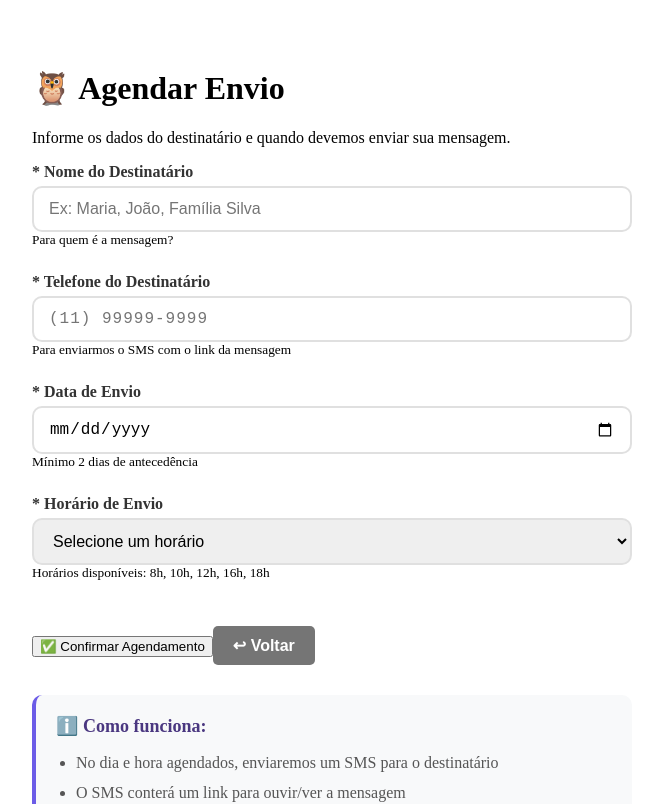
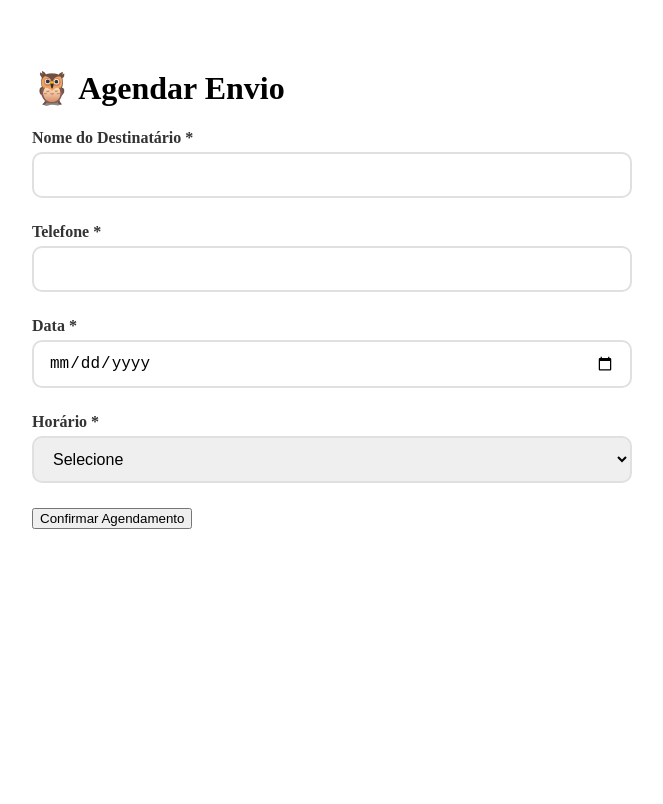
Before and after one commit to AdilsonStewart/CorujinhaLegal, a React (Create React App) app: page /agendamento in a window 1280 px wide. Shown: the top 804 px of the page, without its empty margins (308-971 px from the left). Built offline with nearby package versions, Linux system fonts and the light colour scheme.

Commit message:
Refactor scheduling logic and integrate Firestore

```diff
--- a/src/screens/Agendamento.js
+++ b/src/screens/Agendamento.js
@@ -3,7 +3,11 @@ import { useNavigate } from 'react-router-dom';
 import './Agendamento.css';
 import { createClient } from '@supabase/supabase-js';
 
-// 🔧 CONEXÃO COM SUPABASE
+// 🔧 FIRESTORE
+import { db } from "../firebase/config";
+import { collection, addDoc } from "firebase/firestore";
+
+// 🔧 SUPABASE
 const supabaseUrl = 'https://kuwsgvhjmjnhkteleczc.supabase.co';
 const supabaseKey = 'sb_publishable_Rgq_kYySn7XB-zPyDG1_Iw_YEVt8O2P';
 const supabase = createClient(supabaseUrl, supabaseKey);
@@ -18,328 +22,178 @@ const Agendamento = () => {
   const [selectedTime, setSelectedTime] = useState('');
   const [loading, setLoading] = useState(false);
 
-  // Lê o link da gravação de forma segura no cliente
+  // Link da gravação salva na Supabase
   const [linkMensagem, setLinkMensagem] = useState('');
   useEffect(() => {
-    if (typeof window !== 'undefined' && window.localStorage) {
-      const link = localStorage.getItem('lastRecordingUrl') || '';
-      setLinkMensagem(link);
-      console.log('🔗 Link da mensagem carregado:', link);
-    }
+    const link = localStorage.getItem('lastRecordingUrl') || '';
+    setLinkMensagem(link);
+    console.log('🔗 Link da mensagem carregado:', link);
   }, []);
 
-  // SEUS HORÁRIOS ESPECÍFICOS
+  // Ler o clienteId salvo no cadastro
+  const clienteId = localStorage.getItem("clienteId");
+
   const horariosFixos = ["08:00", "10:00", "12:00", "16:00", "18:00"];
 
-  // Formata telefone
   const formatPhone = (v) => {
     const n = v.replace(/\D/g, '');
-    if (n.length <= 11) {
-      return n.replace(/(\d{2})(\d{5})(\d{4})/, '($1) $2-$3');
-    }
-    return v;
+    return n.replace(/(\d{2})(\d{5})(\d{4})/, '($1) $2-$3');
   };
 
-  // Data mínima (2 dias à frente)
   const minDate = () => {
     const d = new Date();
     d.setDate(d.getDate() + 2);
     return d.toISOString().split('T')[0];
   };
 
-  // Data máxima (1 ano)
   const maxDate = () => {
     const d = new Date();
     d.setFullYear(d.getFullYear() + 1);
     return d.toISOString().split('T')[0];
   };
 
-  // ⭐⭐ FUNÇÃO PRINCIPAL DE AGENDAMENTO - CORRIGIDA ⭐⭐
+  // ⭐⭐ FUNÇÃO DE AGENDAMENTO ⭐⭐
   const handleSchedule = async () => {
     if (!nome || !telefone || !selectedDate || !selectedTime) {
       alert('Preencha todos os campos!');
       return;
     }
 
+    if (!clienteId) {
+      alert('Erro: Cliente não encontrado. Refaça o cadastro.');
+      return;
+    }
+
     const digits = telefone.replace(/\D/g, '');
     if (digits.length < 10 || digits.length > 11) {
-      alert('Telefone inválido! Use DDD + número (10 ou 11 dígitos)');
+      alert('Telefone inválido!');
       return;
     }
 
     const telefoneFull = `55${digits}`;
 
-    const hoje = new Date();
-    const dataEscolhida = new Date(selectedDate);
-    const minimo24h = new Date(hoje.getTime() + 24 * 60 * 60 * 1000);
-
-    if (dataEscolhida < minimo24h) {
-      alert('Precisa ser com no mínimo 24h de antecedência!');
-      return;
-    }
-
     setLoading(true);
 
     try {
-      // 1) Buscar dados do CLIENTE (remetente) do localStorage
-      const clienteNome = localStorage.getItem('clienteNome') || 'Cliente';
-      const clienteTelefone = localStorage.getItem('clienteTelefone') || '';
-      const dadosPagamentoStr = localStorage.getItem('dadosPagamento');
-      const dadosPagamento = dadosPagamentoStr ? JSON.parse(dadosPagamentoStr) : {};
-      const orderID = dadosPagamento.orderID || 'ORDER-' + Date.now();
-
-      console.log('👤 Dados do cliente:', { clienteNome, clienteTelefone, orderID });
-
-      // 2) Salvar no localStorage (como já fazia)
-      const agendamentoDados = {
-        nome: nome.trim(),
+      // Dados do agendamento
+      const agendamento = {
+        destinatario: nome.trim(),
         telefone: telefoneFull,
         data: selectedDate,
         hora: selectedTime,
         linkMensagem: linkMensagem,
-        timestamp: new Date().toISOString()
+        criadoEm: new Date().toISOString(),
+        timestamp: Date.now(),
       };
 
-      localStorage.setItem('agendamento_corujinha', JSON.stringify(agendamentoDados));
-      localStorage.setItem('lastAgendamento', JSON.stringify({
-        nome: nome.trim(),
-        telefone: telefoneFull,
-        dataEntrega: selectedDate,
-        horario: selectedTime,
-        linkMensagem: linkMensagem
-      }));
+      // ⭐⭐ 1. SALVAR NO LOCALSTORAGE (continua) ⭐⭐
+      localStorage.setItem("agendamento_corujinha", JSON.stringify(agendamento));
 
-      console.log('📝 Agendamento salvo no localStorage:', agendamentoDados);
-
-      // ⭐⭐ 3) SALVAR NO SUPABASE (NOVO - CRÍTICO) ⭐⭐
-      console.log('💾 Iniciando salvamento no Supabase...');
-
+      // ⭐⭐ 2. SALVAR NO SUPABASE (continua igual) ⭐⭐
       const dadosSupabase = {
-        // Campos EXATOS da sua tabela 'agendamentos'
         data_agendamento: selectedDate,
-        hora_agendamento: selectedTime + ':00',
+        hora_agendamento: selectedTime + ":00",
         link_midia: linkMensagem,
         criado_em: new Date().toISOString(),
         enviado: false,
-
-        // ⭐⭐ DADOS COMPLETOS (com TUDO) ⭐⭐
-        dados_completos: {
-          // Dados do PAGAMENTO
-          tipo: dadosPagamento.tipo || 'audio',
-          order_id: orderID,
-          paypal_order_id: dadosPagamento.paypalOrderID || '',
-          valor: dadosPagamento.valor || (dadosPagamento.tipo === 'audio' ? 5.00 : 10.00),
-          status: 'pago',
-
-          // ⭐⭐ Dados do REMETENTE (CLIENTE) - para "Sou Cliente" ⭐⭐
-          remetente: clienteNome,
-          telefone_remetente: clienteTelefone.replace(/\D/g, ''),
-          cliente_nome: clienteNome,
-          cliente_telefone: clienteTelefone.replace(/\D/g, ''),
-
-          // ⭐⭐ Dados do DESTINATÁRIO (AGENDAMENTO) - para enviar SMS ⭐⭐
-          destinatario: nome.trim(),
-          telefone: telefoneFull,
-          data_agendamento: selectedDate,
-          hora_agendamento: selectedTime,
-
-          // Link da mensagem
-          link_midia: linkMensagem,
-
-          // Datas
-          data_pagamento: dadosPagamento.dataPagamento || new Date().toISOString(),
-          criado_em: new Date().toISOString()
-        },
-
-        // Outros campos da sua tabela
-        evento_paypal: `AGENDAMENTO_${orderID}`,
-        valor: dadosPagamento.valor || (dadosPagamento.tipo === 'audio' ? 5.00 : 10.00)
+        dados_completos: agendamento,
+        valor: 5,
       };
 
-      console.log('📤 Salvando no Supabase:', dadosSupabase);
-
-      // SALVAR DIRETO NO SUPABASE
-      const { data, error } = await supabase
-        .from('agendamentos')
+      const { data: sData, error: sError } = await supabase
+        .from("agendamentos")
         .insert([dadosSupabase])
         .select();
 
-      if (error) {
-        console.error('❌ ERRO AO SALVAR NO SUPABASE:', error);
-        alert('Agendamento salvo localmente, mas houve erro no banco de dados.');
+      if (sError) {
+        console.error("❌ Erro Supabase:", sError);
       } else {
-        console.log('✅ SUCESSO! Salvo no Supabase com ID:', data[0]?.id);
+        console.log("✅ Supabase OK:", sData);
       }
 
-      // 4) Mensagem de sucesso
-      alert(`✅ Agendado com sucesso!\nPara: ${nome.trim()}\nData: ${selectedDate}\nHorário: ${selectedTime}`);
+      // ⭐⭐ 3. SALVAR NO FIRESTORE (NOVO, IMPORTANTE!) ⭐⭐
+      console.log("🔥 Salvando no Firestore dentro do cliente:", clienteId);
 
-      // 5) Redireciona para página de saída
-      setTimeout(() => {
-        navigate('/saida');
-      }, 2000);
+      await addDoc(
+        collection(db, "clientes", clienteId, "agendamentos"),
+        agendamento
+      );
 
-    } catch (error) {
-      console.error('❌ Erro geral no agendamento:', error);
-      alert('Erro ao salvar agendamento. Tente novamente.');
-      setLoading(false);
+      console.log("✅ Agendamento salvo no Firestore!");
+
+      alert(`✔ Agendado com sucesso para ${selectedDate} às ${selectedTime}`);
+      navigate("/saida");
+
+    } catch (err) {
+      console.error("❌ ERRO GERAL:", err);
+      alert("Erro ao agendar.");
     }
+
+    setLoading(false);
   };
 
-  // Formata telefone enquanto digita
   const handlePhoneChange = (e) => {
-    const formatted = formatPhone(e.target.value);
-    setTelefone(formatted);
+    setTelefone(formatPhone(e.target.value));
   };
 
   return (
     <div className="agendamento-container">
       <div className="agendamento-card">
-        <h1 className="agendamento-titulo">
-          <span className="coruja-icon">🦉</span> Agendar Envio
-        </h1>
-
-        <p className="agendamento-descricao">
-          Informe os dados do destinatário e quando devemos enviar sua mensagem.
-        </p>
+        <h1 className="agendamento-titulo">🦉 Agendar Envio</h1>
 
         <div className="agendamento-form">
 
-          {/* Nome do Destinatário */}
+          {/* Nome */}
           <div className="form-group">
-            <label htmlFor="nome">
-              <span className="required">*</span> Nome do Destinatário
-            </label>
+            <label>Nome do Destinatário *</label>
             <input
               type="text"
-              id="nome"
-              placeholder="Ex: Maria, João, Família Silva"
               value={nome}
               onChange={(e) => setNome(e.target.value)}
-              required
-              minLength="3"
-              maxLength="100"
-              className="form-input"
             />
-            <small className="form-help">
-              Para quem é a mensagem?
-            </small>
           </div>
 
           {/* Telefone */}
           <div className="form-group">
-            <label htmlFor="telefone">
-              <span className="required">*</span> Telefone do Destinatário
-            </label>
+            <label>Telefone *</label>
             <input
               type="tel"
-              id="telefone"
-              placeholder="(11) 99999-9999"
               value={telefone}
               onChange={handlePhoneChange}
-              required
-              className="form-input"
             />
-            <small className="form-help">
-              Para enviarmos o SMS com o link da mensagem
-            </small>
           </div>
 
           {/* Data */}
           <div className="form-group">
-            <label htmlFor="selectedDate">
-              <span className="required">*</span> Data de Envio
-            </label>
+            <label>Data *</label>
             <input
               type="date"
-              id="selectedDate"
               value={selectedDate}
-              onChange={(e) => setSelectedDate(e.target.value)}
               min={minDate()}
               max={maxDate()}
-              required
-              className="form-input"
+              onChange={(e) => setSelectedDate(e.target.value)}
             />
-            <small className="form-help">
-              Mínimo 2 dias de antecedência
-            </small>
           </div>
 
-          {/* Hora - APENAS SEUS HORÁRIOS */}
+          {/* Horário */}
           <div className="form-group">
-            <label htmlFor="selectedTime">
-              <span className="required">*</span> Horário de Envio
-            </label>
+            <label>Horário *</label>
             <select
-              id="selectedTime"
               value={selectedTime}
               onChange={(e) => setSelectedTime(e.target.value)}
-              required
-              className="form-select"
             >
-              <option value="">Selecione um horário</option>
-              {horariosFixos.map((horario, index) => (
-                <option key={index} value={horario}>
-                  {horario}
-                </option>
+              <option value="">Selecione</option>
+              {horariosFixos.map((h, i) => (
+                <option key={i}>{h}</option>
               ))}
             </select>
-            <small className="form-help">
-              Horários disponíveis: 8h, 10h, 12h, 16h, 18h
-            </small>
           </div>
 
-          {/* Link da mensagem (somente leitura) */}
-          {linkMensagem && (
-            <div className="form-group">
-              <label>Sua mensagem:</label>
-              <div className="link-mensagem">
-                <span className="link-icon">🔗</span>
-                <span className="link-text">Mensagem gravada e pronta para envio</span>
-              </div>
-            </div>
-          )}
-
-          {/* Botões */}
-          <div className="form-botoes">
-            <button
-              type="button"
-              onClick={handleSchedule}
-              disabled={loading}
-              className="btn-agendar"
-            >
-              {loading ? (
-                <>
-                  <span className="spinner"></span> Agendando...
-                </>
-              ) : (
-                '✅ Confirmar Agendamento'
-              )}
-            </button>
-
-            <button
-              type="button"
-              onClick={() => navigate('/servicos')}
-              className="btn-voltar"
-            >
-              ↩ Voltar
-            </button>
-          </div>
+          <button onClick={handleSchedule} disabled={loading} className="btn-agendar">
+            {loading ? "Agendando..." : "Confirmar Agendamento"}
+          </button>
 
         </div>
-
-        {/* Informações importantes */}
-        <div className="agendamento-info">
-          <h3>ℹ️ Como funciona:</h3>
-          <ul>
-            <li>No dia e hora agendados, enviaremos um SMS para {nome || "o destinatário"}</li>
-            <li>O SMS conterá um link para ouvir/ver a mensagem</li>
-            <li>Mínimo 2 dias de antecedência para agendar</li>
-            <li>Horários disponíveis: 8h, 10h, 12h, 16h, 18h</li>
-            <li>O sistema buscará automaticamente nos horários programados</li>
-          </ul>
-        </div>
-
       </div>
     </div>
   );
```
